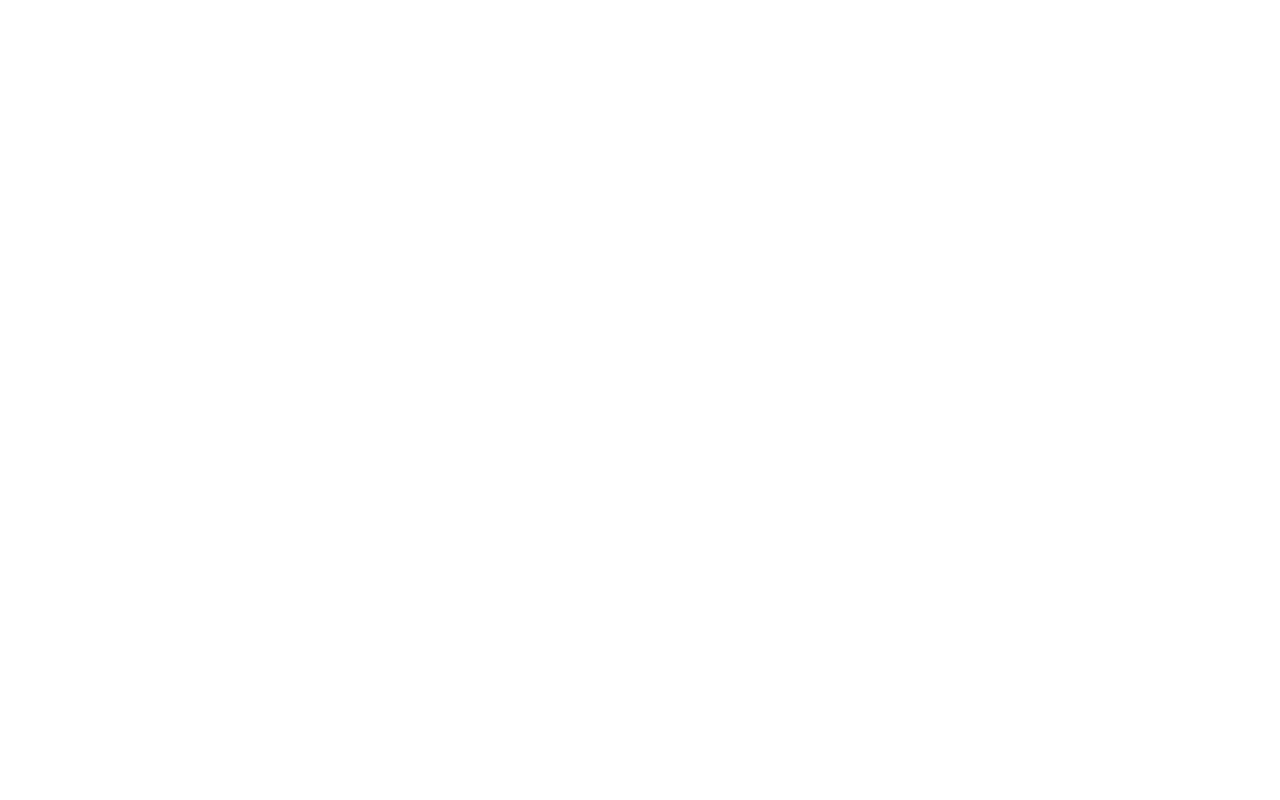
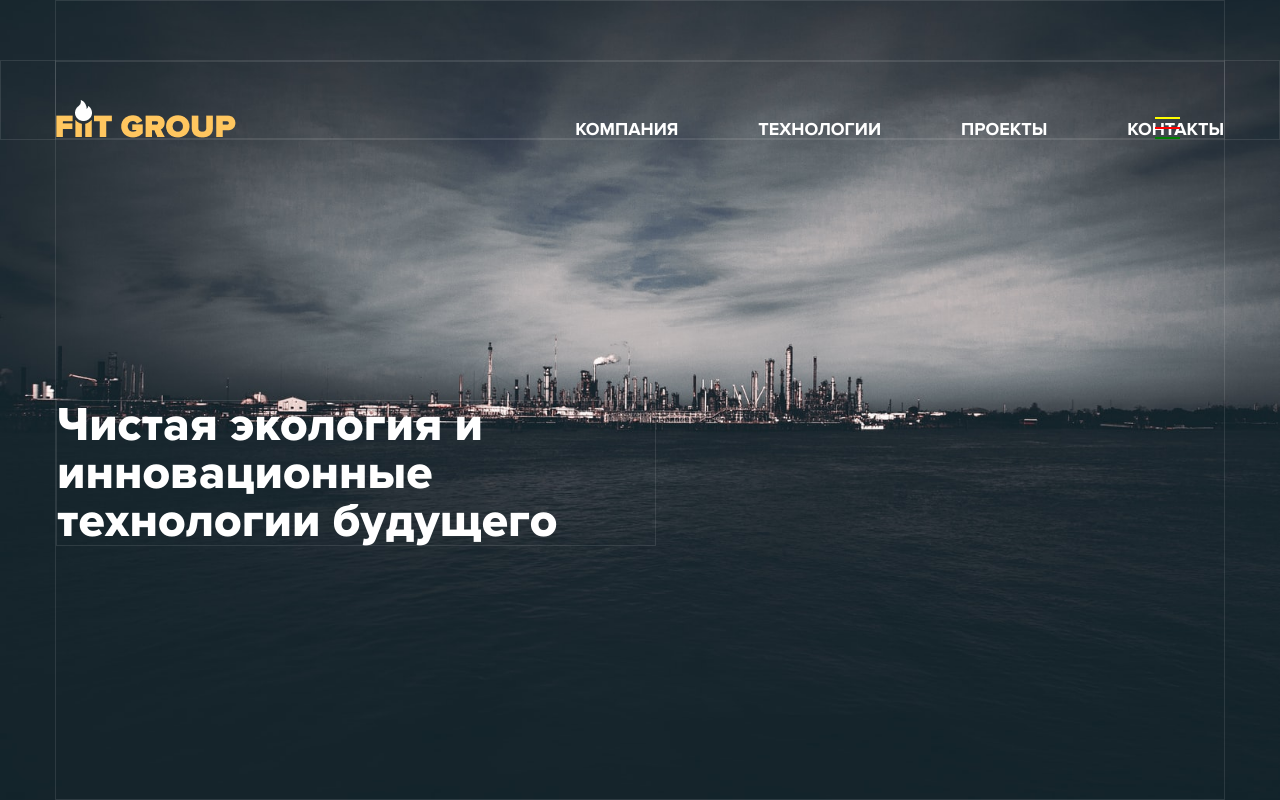
Before and after one commit to CodingShmoding/fiit-group, a plain HTML site: page index.html in a window 1280 px wide. Drawn offline with Linux system fonts and the light colour scheme.

Commit message:
Добалена шапка сайта и структура главного экрана

```diff
--- a/index.html
+++ b/index.html
@@ -10,6 +10,35 @@
 
 <body>
 
+	<!-- header -->
+	<header class="header">
+		<div class="wrapper header__wrap">
+			<div class="header__logo">
+				<img src="/img/logo.png" alt="FIIT Group logo">
+			</div>
+			<div class="header__nav">
+				<ul class="header__list">
+					<li class="header__item"><a href="#">Компания</a></li>
+					<li class="header__item"><a href="#">Технологии</a></li>
+					<li class="header__item"><a href="#">Проекты</a></li>
+					<li class="header__item"><a href="#">Контакты</a></li>
+				</ul>
+			</div>
+			<div class="header__btn">
+				<span></span>
+			</div>
+		</div>
+	</header>
+
+	<!-- main section -->
+	<section class="main">
+		<div class="wrapper">
+			<h1 class="main__title">Чистая экология и инновационные технологии будущего</h1>
+			<p class="main__subtitle"></p>
+			<div class="main__square"></div>
+		</div>
+	</section>
+
 </body>
 
 </html>
--- a/scss/style.scss
+++ b/scss/style.scss
@@ -6,3 +6,117 @@
 $r: 'Proxima Nova Regular';
 $b: 'Proxima Nova Bold';
 $eb: 'Proxima Nova Extra Bold';
+
+@mixin br {
+	border: 1px solid rgba($color: #fff, $alpha: 0.1);
+}
+
+// common
+.wrapper {
+	max-width: 1170px;
+	margin: 0 auto;
+	height: 100%;
+	position: relative;
+	@include br;
+}
+
+// header
+.header {
+	position: absolute;
+	top: 60px;
+	left: 0;
+	width: 100%;
+	height: 80px;
+	display: flex;
+	align-items: center;
+	font-family: $b;
+	z-index: 100;
+	@include br;
+
+	&__wrap {
+		width: 1170px;
+		display: flex;
+		align-items: flex-end;
+		justify-content: space-between;
+	}
+	&__logo {
+		img {}
+	}
+	&__nav {
+		display: flex;
+		align-items: flex-end;
+	}
+	&__list {
+		display: flex;
+	}
+	&__item {
+		padding-left: 80px;
+
+		a {
+			text-transform: uppercase;
+			text-decoration: none;
+			color: white;
+			font-size: 18px;
+			transition: 0.3s;
+		}
+	}
+
+	&__btn {
+		width: 25px;
+		height: 20px;
+		display: flex;
+		align-items: center;
+		position: fixed;
+		right: 100px;
+
+		span {
+			position: relative;
+			display: block;
+			width: 25px;
+			height: 2px;
+			background-color: red;
+		}
+		span::before {
+			content: '';
+			display: block;
+			position: absolute;
+			top: 10px;
+			width: 25px;
+			height: 2px;
+			background-color: green;
+		}
+		span::after {
+			content: '';
+			display: block;
+			position: absolute;
+			top: -10px;
+			width: 25px;
+			height: 2px;
+			background-color: yellow;
+		}
+	}
+}
+
+// main
+.main {
+	width: 100%;
+	height: 100vh;
+	background-image: url(../img/main-bg2.jpg);
+	background-position: center;
+	background-size: cover;
+	background-repeat: no-repeat;
+	color: white;
+
+	&__title {
+		font-size: 48px;
+		font-family: $eb;
+		display: inline-block;
+		position: absolute;
+		top: 50%;
+		left: 0;
+		max-width: 600px;
+		@include br;
+	}
+	&__subtitle {}
+	&__square {}
+}
```
Also changed, not shown: css/style.css, img/logo.png (added), img/main-bg2.jpg (added), 1 other file.
